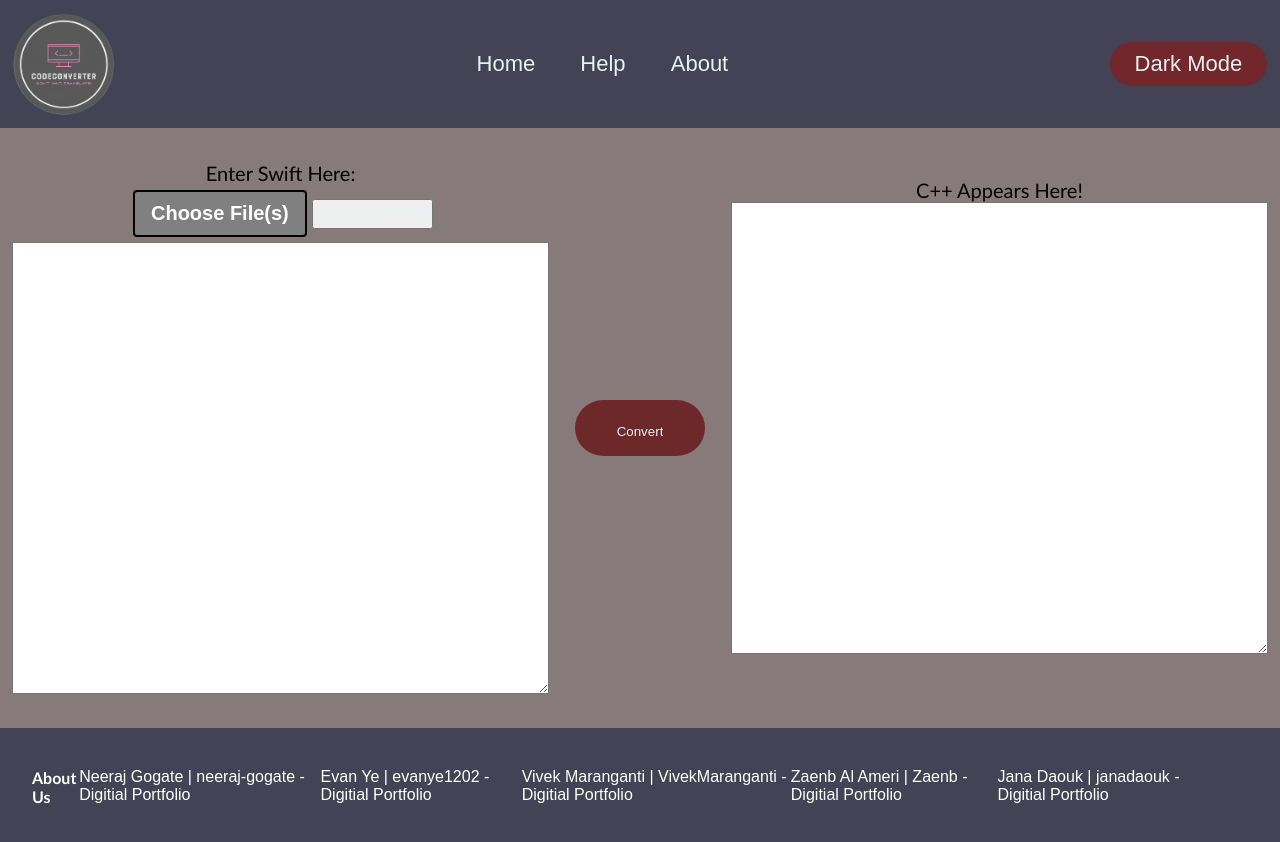
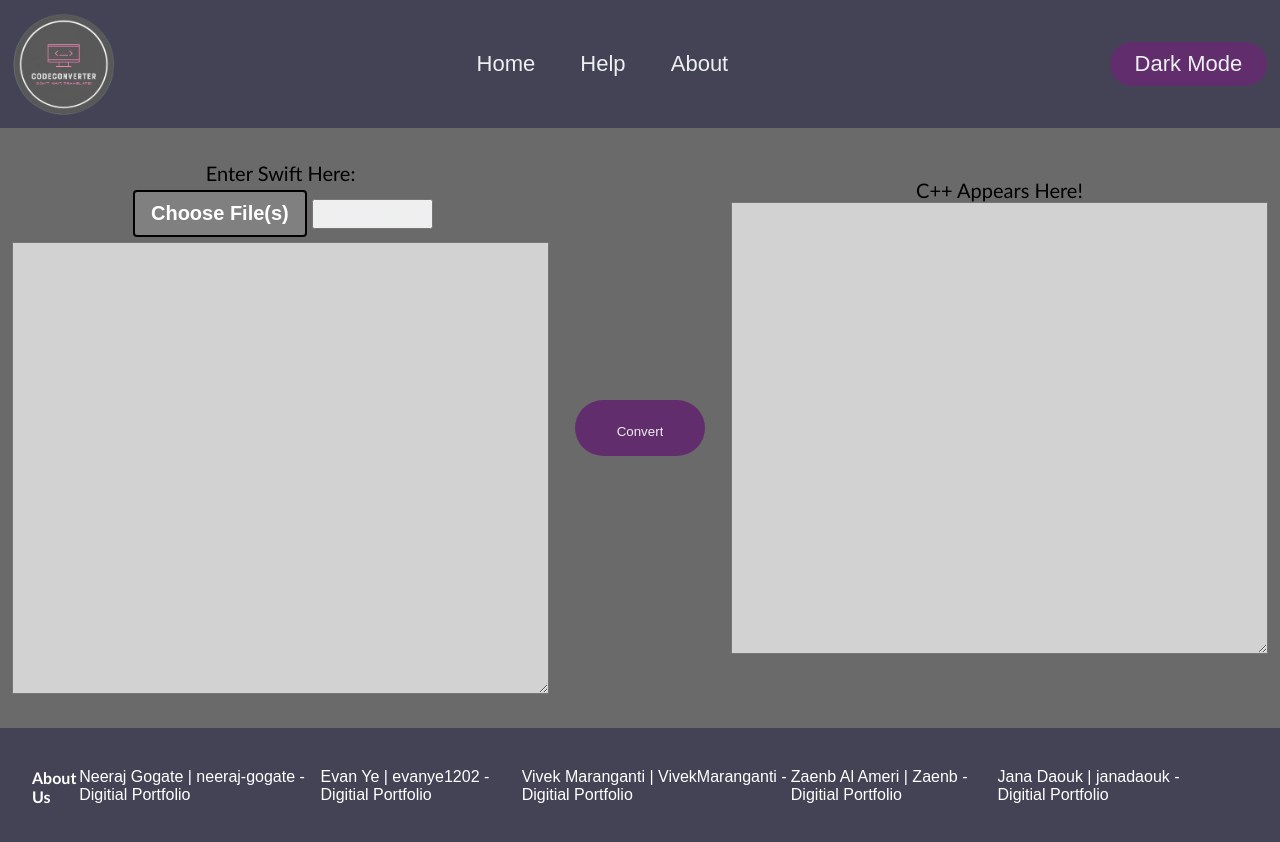
Before and after one commit to CSAllenISD/2023-ISP-CodeConverter, a plain HTML site: page index.html in a window 1280 px wide. Both pictures are taken after a click on the button "Dark Mode". Drawn offline with Linux system fonts and the light colour scheme.

Commit message:
color pallette!!!!!!!!

```diff
--- a/index.css
+++ b/index.css
@@ -7,14 +7,20 @@
   --tertiary-color: #ec7787;
   --text-color: #2a363b;
   --input-color: white;
+  --textarea-color: rgb(244, 242, 242);
 }
 .darkMode {
-  --primary-background: #877a7a;
+  --primary-background: #6a6a6a;
   --primary-color: #434355;
-  --secondary-color: #6d2929;
-  --tertiary-color: #71272c;
+  --secondary-color: #622d6c;
+  --tertiary-color: #622d6c;
   --text-color: white;
   --input-color: black;
+  --textarea-color: rgb(211, 210, 210);
+}
+textarea {
+  background-color:var(--textarea-color);
+
 }
 form {
   display: flex;
```
